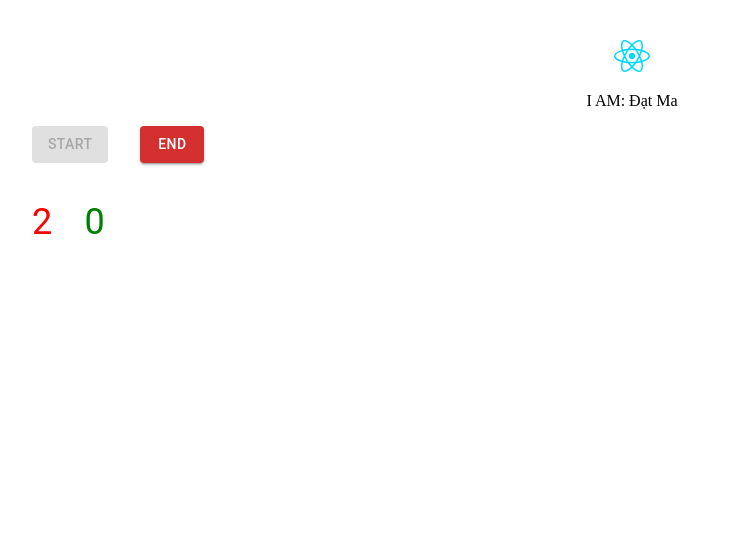
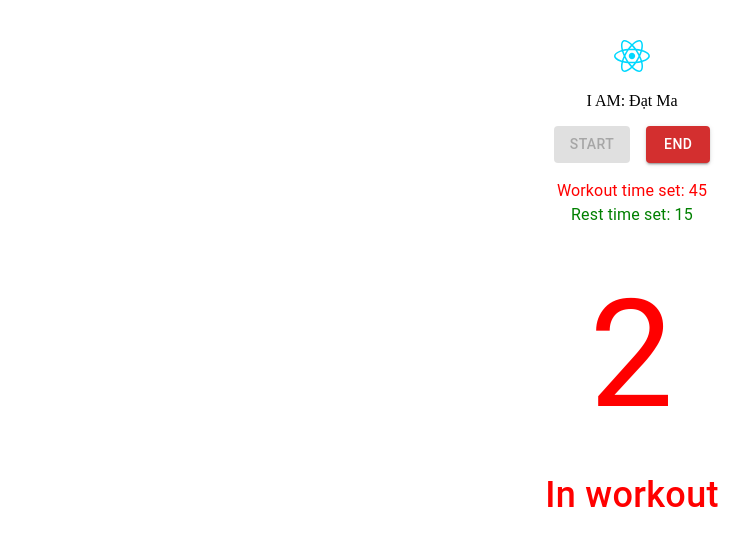
Before and after one commit to datma113/my-mysterious-app, a React (Vite) app: page / in a window 1280 px wide. Both pictures are taken after a click on the button "START". Shown: the top 546 px of the page, without its empty margins (8-757 px from the left). Built offline with nearby package versions, Linux system fonts and the light colour scheme; no server answers.

Commit message:
refactor > refactor code and improve ui

```diff
--- a/package.json
+++ b/package.json
@@ -18,6 +18,7 @@
     "eslint-config-prettier": "^9.1.0",
     "react": "^18.2.0",
     "react-dom": "^18.2.0",
+    "react-hook-form": "^7.50.1",
     "react-redux": "^9.1.0",
     "redux-thunk": "^3.1.0"
   },
--- a/src/features/counting-workouts/routes/CountingWorkoutPage.tsx
+++ b/src/features/counting-workouts/routes/CountingWorkoutPage.tsx
@@ -18,7 +18,6 @@ export const CountingWorkoutPage = () => {
     const [restCounting, setRestCounting] = useState(0);
     const [isStart, setIsStart] = useState(false);
     const [isInWorkout, setIsInWorkout] = useState(false);
-
     const [intervalStartWorkout, setIntervalStartWorkout] =
         useState(INITIAL_INTERVAL);
     const [intervalRest, setIntervalRest] = useState(INITIAL_INTERVAL);
@@ -57,10 +56,13 @@ export const CountingWorkoutPage = () => {
 
     const handleEndWorkout = () => {
         clearInterval(intervalStartWorkout);
+
         setIsStart(false);
         setRestCounting(0);
         setWorkoutCounting(0);
+
         clearInterval(intervalRest);
+
         countingSoundAudio.pause();
         restSoundAudio.pause();
     };
@@ -68,10 +70,13 @@ export const CountingWorkoutPage = () => {
     useEffect(() => {
         if (!isStart) return;
 
-        if (workoutCounting > WORKOUT_TIME) {
+        const endWorkoutProcess = workoutCounting > WORKOUT_TIME;
+        if (endWorkoutProcess) {
             setWorkoutCounting(0);
             setIsInWorkout(false);
+
             clearInterval(intervalStartWorkout);
+
             handleStartRest();
         }
     }, [workoutCounting, isInWorkout, intervalStartWorkout, isStart]);
@@ -81,20 +86,22 @@ export const CountingWorkoutPage = () => {
 
         if (isInWorkout) {
             setRestCounting(0);
-
             return;
         }
 
-        if (restCounting > REST_TIME) {
+        const endRestProcess = restCounting > REST_TIME;
+        if (endRestProcess) {
             setRestCounting(0);
+
             clearInterval(intervalRest);
+
             handleStartWorkout();
         }
     }, [restCounting, isInWorkout, isStart, intervalRest]);
 
     return (
-        <Stack direction={"column"} justifyContent={"left"} spacing={4}>
-            <Stack direction={"row"} spacing={4}>
+        <Stack direction={"column"} alignItems={"center"} spacing={2}>
+            <Stack direction={"row"} justifyContent={"center"} spacing={2}>
                 <Button
                     variant="contained"
                     onClick={handleStartWorkout}
@@ -111,17 +118,48 @@ export const CountingWorkoutPage = () => {
                     end
                 </Button>
             </Stack>
-            <Stack direction={"row"} spacing={4}>
-                <Typography textAlign={"left"} fontSize={"36px"} color={"red"}>
+            <Stack>
+                <Typography color={"red"}>
+                    Workout time set: {WORKOUT_TIME}
+                </Typography>
+                <Typography color={"green"}>
+                    Rest time set: {REST_TIME}
+                </Typography>
+            </Stack>
+
+            <Stack direction={"column"}>
+                {isInWorkout && isStart && (
+                    <>
+                        <Typography fontSize={"150px"} color={"red"}>
                             {workoutCounting}
                         </Typography>
                         <Typography
+                            fontWeight={"medium"}
+                            fontSize={"36px"}
+                            color={"red"}
+                        >
+                            In workout
+                        </Typography>
+                    </>
+                )}
+                {!isInWorkout && isStart && (
+                    <>
+                        <Typography
                             textAlign={"left"}
-                    fontSize={"36px"}
+                            fontSize={"150px"}
                             color={"green"}
                         >
                             {restCounting}
                         </Typography>
+                        <Typography
+                            fontWeight={"medium"}
+                            fontSize={"36px"}
+                            color={"green"}
+                        >
+                            In Rest
+                        </Typography>
+                    </>
+                )}
             </Stack>
         </Stack>
     );
```
Also changed, not shown: 1 other file (tests, documents, lock files or other folders). Lines whose indentation alone changed are shown as unchanged.
